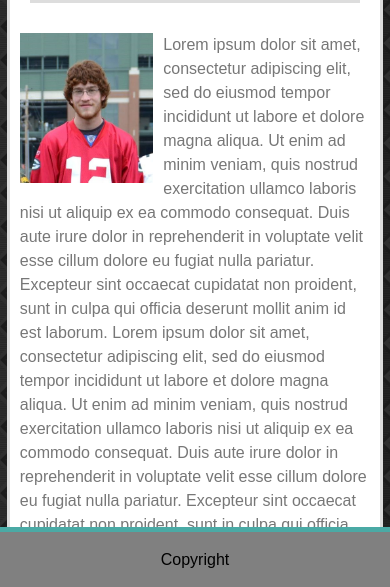
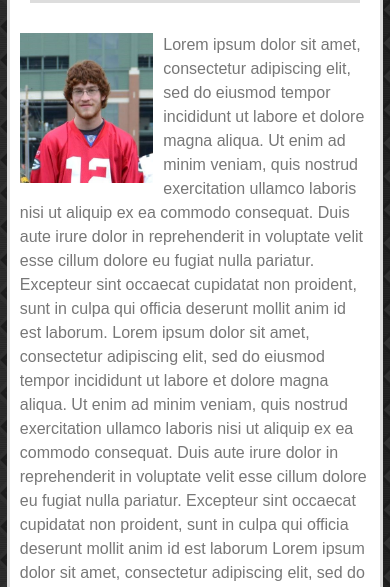
Before and after one commit to jacobzirbel/Responsive-Portfolio, a plain HTML site: page index.html in a window 390 px wide. Shown: the part 257-844 px from the top of the page. Drawn offline with Linux system fonts and the light colour scheme.

Commit message:
hide footer on small screen

```diff
--- a/assets/css/styles.css
+++ b/assets/css/styles.css
@@ -205,4 +205,9 @@ textarea {
     bottom: 80px;
     margin-bottom: -40px;
   }
+  footer {
+    position: static;
+    bottom: 0;
+    margin-top: 20px;
+  }
 }
```
